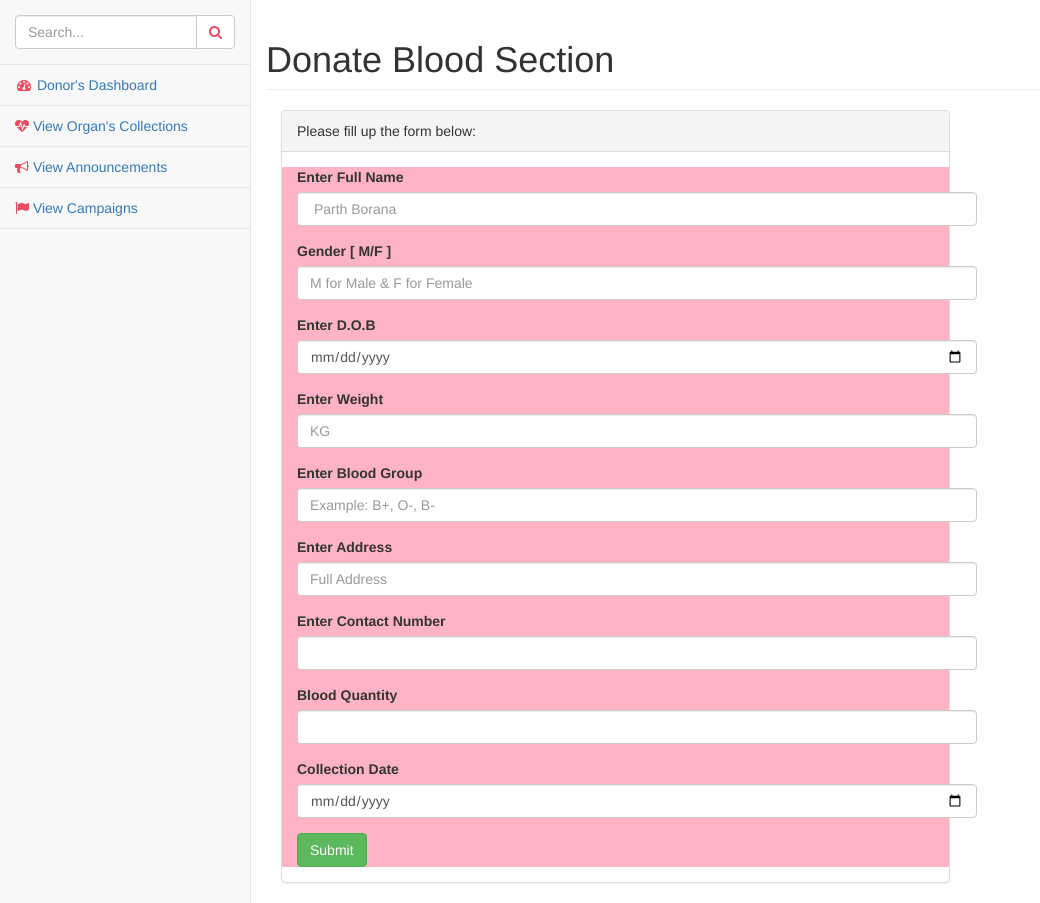
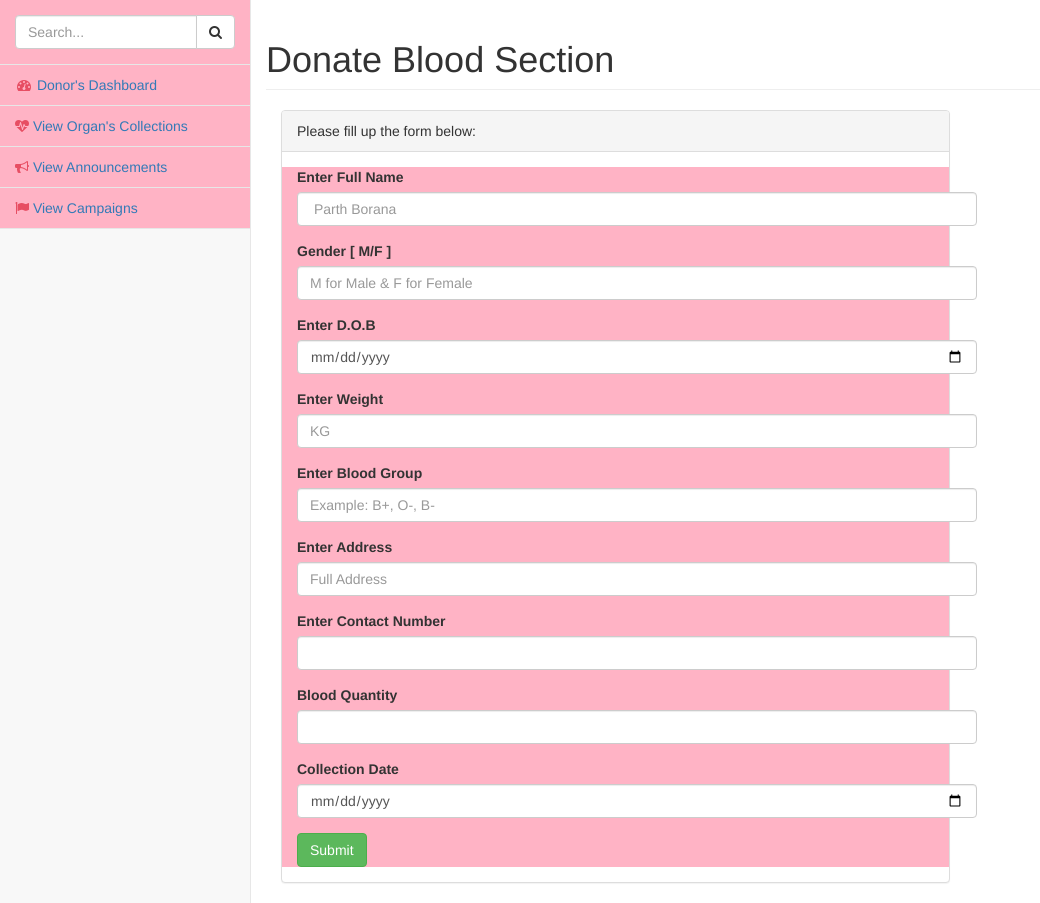
Before and after one commit to helly21042002/LIVETWICE2, a PHP site: page /userlog/useraddblood.php in a window 1280 px wide. Shown: the part 51-954 px from the top of the page, without its empty margins (0-1040 px from the left). Run offline with PHP 8.4, Linux system fonts and the light colour scheme.

Commit message:
dousernav

```diff
--- a/organ/blood2/userlog/includes/donornav.php
+++ b/organ/blood2/userlog/includes/donornav.php
@@ -1,5 +1,5 @@
 <!-- Navigation -->
-<nav class="navbar navbar-default navbar-static-top" role="navigation" style="margin-bottom: 0">
+<nav   class="navbar navbar-default navbar-static-top" role="navigation" style="margin-bottom: 0">
             <div class="navbar-header">
                 <button type="button" class="navbar-toggle" data-toggle="collapse" data-target=".navbar-collapse">
                     <span class="sr-only">Toggle navigation</span>
@@ -32,22 +32,22 @@
 
             <!-- /.navbar-top-links -->
 
-            <div class="navbar-default sidebar" role="navigation">
+            <div style="background-color: rgb(255, 179, 197)" class="navbar-default sidebar" role="navigation">
                 <div class="sidebar-nav navbar-collapse">
-                    <ul class="nav" id="side-menu">
+                    <ul  class="nav" id="side-menu">
                         <li class="sidebar-search">
                             <div class="input-group custom-search-form">
                                 <input type="text" class="form-control" placeholder="Search...">
                                 <span class="input-group-btn">
                                 <button class="btn btn-default" type="button">
-                                    <i style="color:#e74e63" class="fa fa-search"></i>
+                                    <i  class="fa fa-search"></i>
                                 </button>
 
                             </span>
                             </div>
                             <!-- /input-group -->
                         </li>
-                        <li>
+                        <li >
                             <a href="userdashboard.php"><i style="color:#e74e63" class="fa fa-dashboard fa-fw"></i> Donor's Dashboard</a>
                         </li>
                         <li>
```
